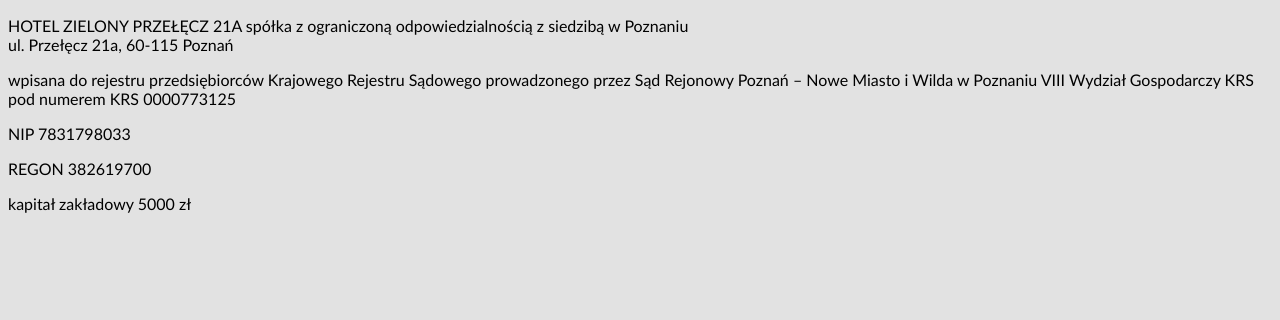
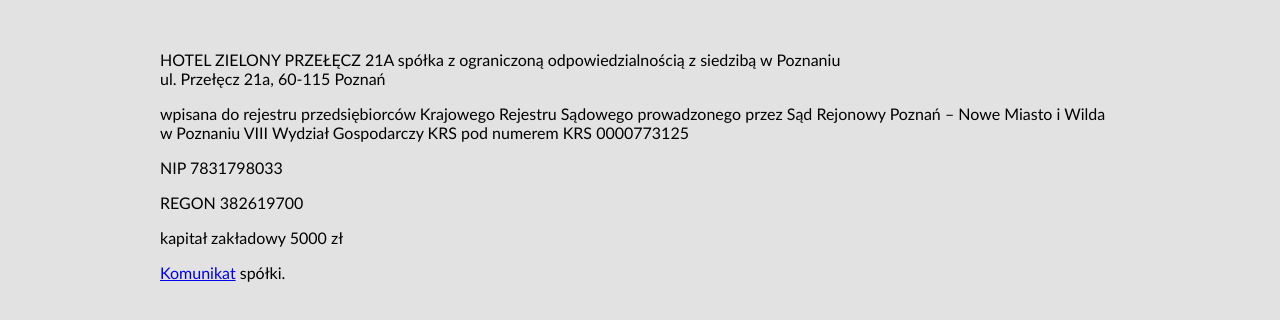
Before and after one commit to adzio2/hotelzielonyprzelecz21a, a plain HTML site: page index.html in a window 1280 px wide. Drawn offline with Linux system fonts and the light colour scheme.

Commit message:
Update index.html

```diff
--- a/index.html
+++ b/index.html
@@ -1,6 +1,5 @@
 <!doctype html>
 <html>
-
     <head>
     <meta charset="utf-8">
     <title>HOTEL ZIELONY PRZEŁĘCZ 21A</title>
@@ -9,6 +8,10 @@
 	font-family: "Trebuchet MS", Arial, Helvetica, sans-serif;
 	font-size: 16px;
 	background-color: #E2E2E2;
+	width: 960px;
+	margin-right: auto;
+	margin-left: auto;
+	margin-top: 50px;
 }
 </style>
     </head>
@@ -21,6 +24,6 @@
 <p>NIP 7831798033</p>
 <p>REGON 382619700</p>
 <p>kapitał zakładowy 5000 zł</p>
+<p><a href="dokument.pdf" target="_blank">Komunikat</a> spółki.</p>
 </body>
-
 </html>
```
Lines whose indentation alone changed are shown as unchanged.
